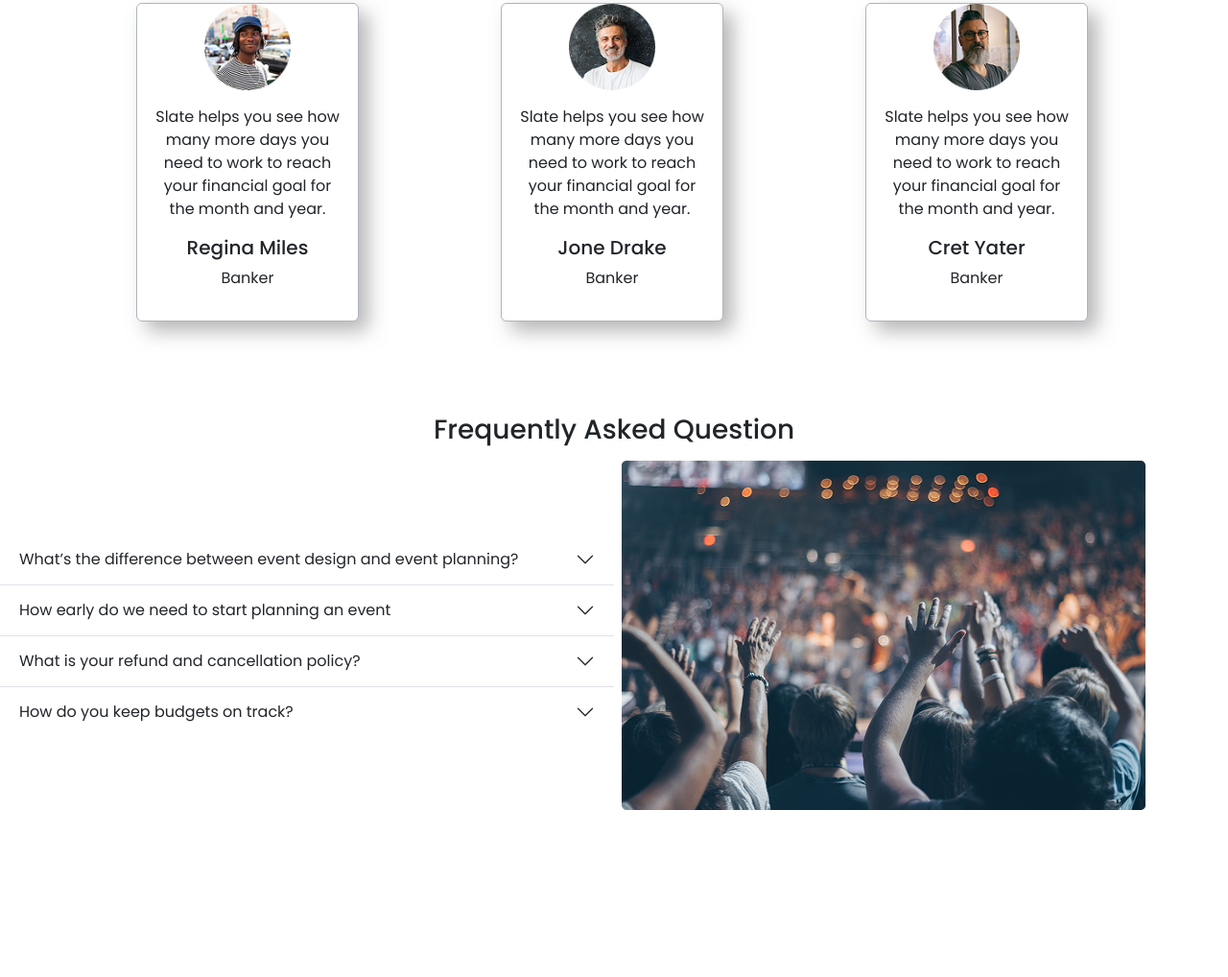
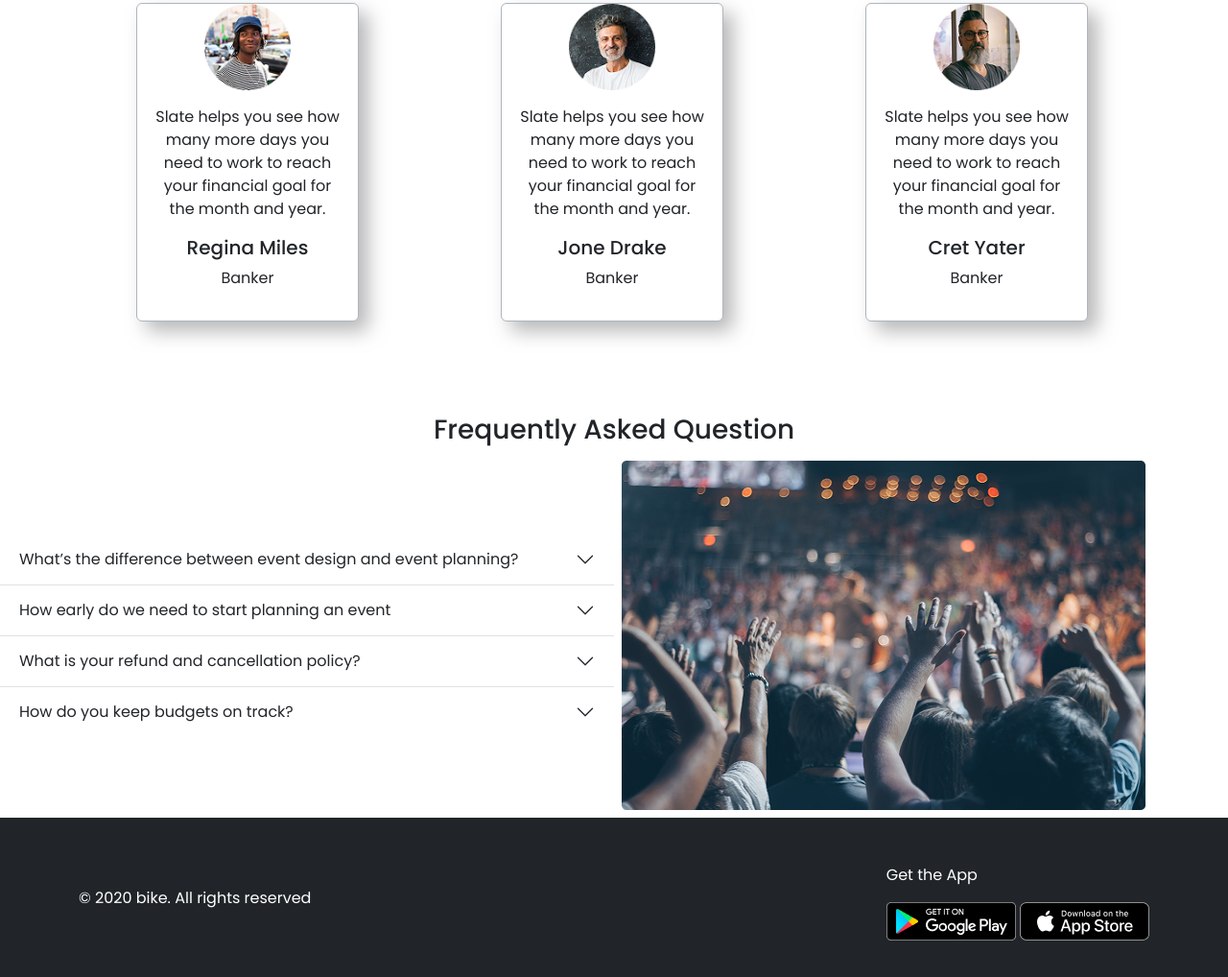
Before and after one commit to devsadia12/AbacusConvention, a plain HTML site: page index.html in a window 1280 px wide. Shown: the part 2338-3356 px from the top of the page at 96% size. Before the commit the page ends 3190 px from the top, so only its background shows below. Drawn offline with nearby package versions, Linux system fonts and the light colour scheme.

Commit message:
footer done

```diff
--- a/index.html
+++ b/index.html
@@ -340,8 +340,17 @@
     </div>
 
 </section>
-<section>
-
+<section class="bg-dark py-5">
+  <div class="container d-flex flex-coloumn flex-lg-row justify-content-lg-between">
+    <div class="text-center text-lg-start">
+      <p class="text-white mt-4">© 2020 bike. All rights reserved</p>
+      </div>
+      <div class="text-center text-lg-start">
+        <p class="text-white">Get the App</p>
+        <img src="./Google Play Badge.png" alt="">
+        <img src="./App Store Badge.png" alt="">
+      </div>
+  </div>
 </section>
     </footer>
 
```
Also changed, not shown: App Store Badge.png (added), Google Play Badge.png (added).
